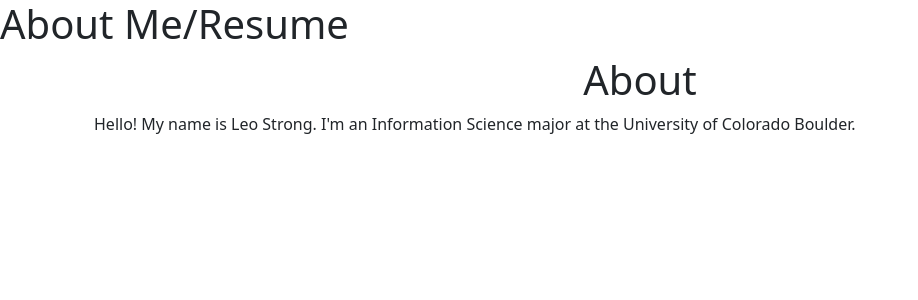
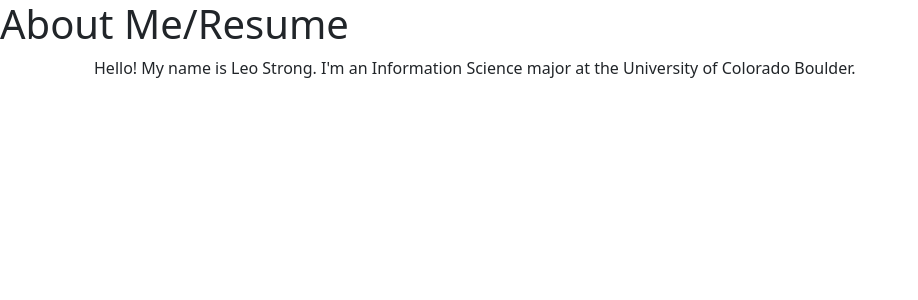
Before and after one commit to leojamesstrong/leojamesstrong.github.io, a Jekyll site: the page built from about.html, in a window 1280 px wide. Shown: the top 300 px of the page, without its empty margins (0-918 px from the left). Built offline with Jekyll 4.4.1, drawn with Linux system fonts in a browser that asks for light colours; the repository's description, which GitHub fills in, is left out.

Commit message:
Update about.html

```diff
--- a/about.html
+++ b/about.html
@@ -5,7 +5,6 @@ title: About Me/Resume
 <!DOCTYPE html>
 <html>
   <body>
-    <h1 class="text-center">About</h1>
     <p>Hello! My name is Leo Strong. I'm an Information Science major at the University of Colorado Boulder.</p>
   </body>
 </html>
```
